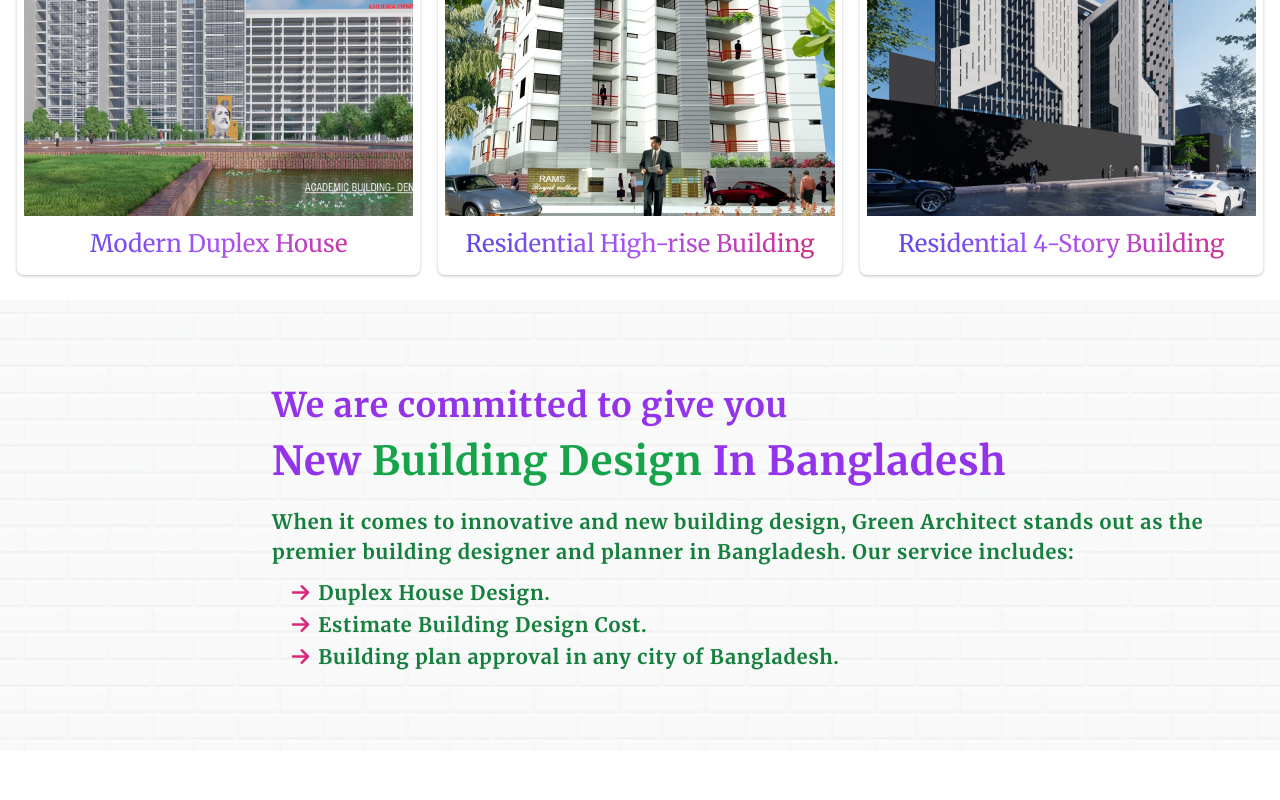
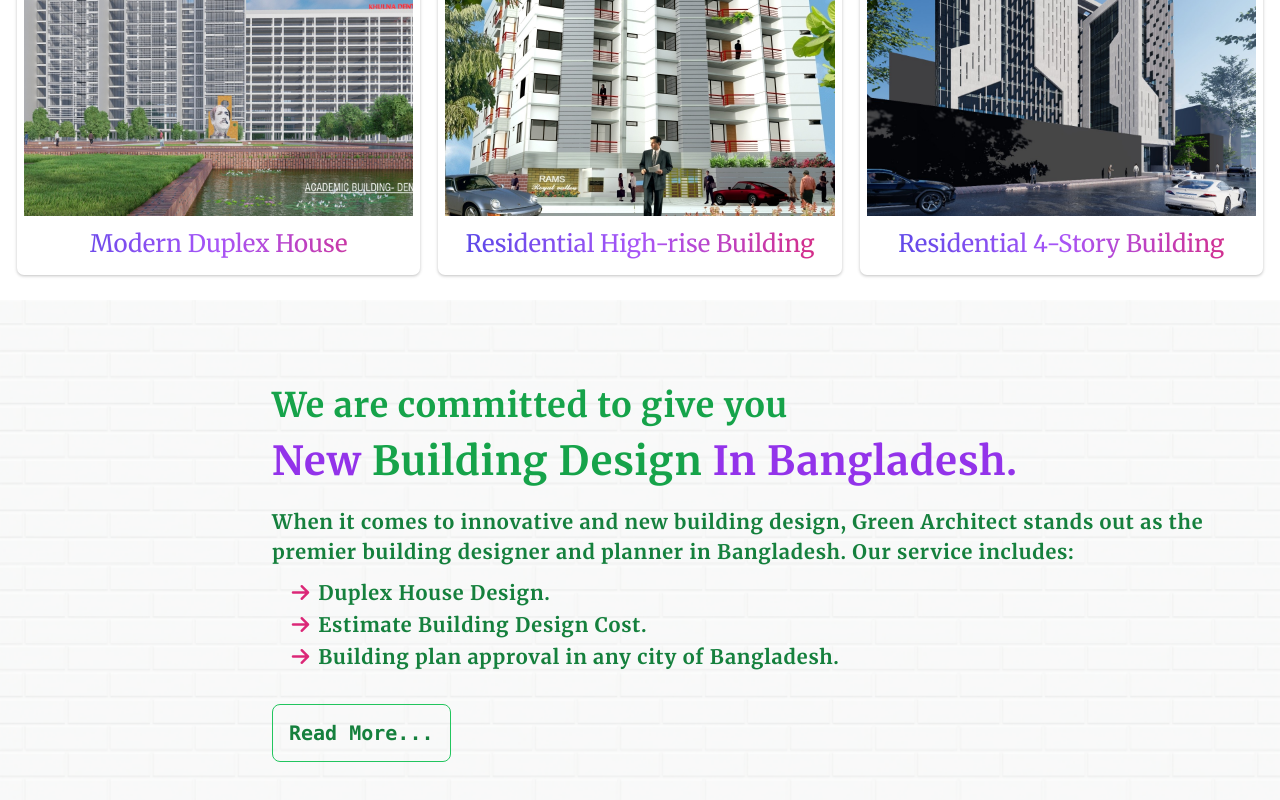
Before and after one commit to arifbillah0156/Riazul-Islam, a Next.js app: page / in a window 1280 px wide. Shown: the part 1152-1952 px from the top of the page. Before the commit the page ends 1903 px from the top, so only its background shows below. Built offline with nearby package versions, Linux system fonts and the light colour scheme; a web font is replaced by a local one.

Commit message:
edit5454ej

```diff
--- a/components/Home/HomeSection3.jsx
+++ b/components/Home/HomeSection3.jsx
@@ -1,4 +1,5 @@
 "use client";
+import Link from "next/link";
 import React, { useEffect, useState } from "react";
 
 const HomeSection3 = () => {
@@ -29,12 +30,12 @@ const HomeSection3 = () => {
         }}
       >
         <div className="h-full w-full p-4 py-20 mt-2">
-          <p className="text-[25px] md:text-[34px] text-start ">
+          <p className="text-[25px] md:text-[34px] text-start text-green-600">
             We are committed to give you
           </p>
           <h1 className="text-[40px] text-start ">
             New <span className="text-green-600">Building Design</span> In
-            Bangladesh
+            Bangladesh.
           </h1>
           <p className="mt-4 text-[16px] sm:text-[20px] text-green-700 text-start ">
             When it comes to innovative and new building design, Green Architect
@@ -54,7 +55,14 @@ const HomeSection3 = () => {
               <i className="fa-solid fa-arrow-right mr-2 text-pink-600"></i>
               Building plan approval in any city of Bangladesh.
             </p>
-          </div>
+          </div>{" "}
+          <br /> <br />
+          <Link
+            href="/services"
+            className="p-4 rounded-lg border border-green-500 text-green-700 text-xl font-mono hover:bg-green-600 hover:text-white hover:ring duration-100 tracking-normal"
+          >
+            Read More...
+          </Link>
         </div>
       </div>
     </div>
```
